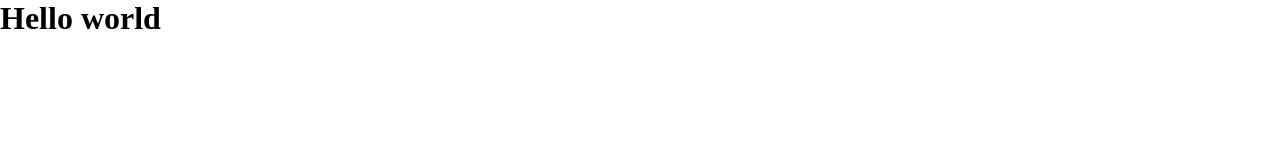
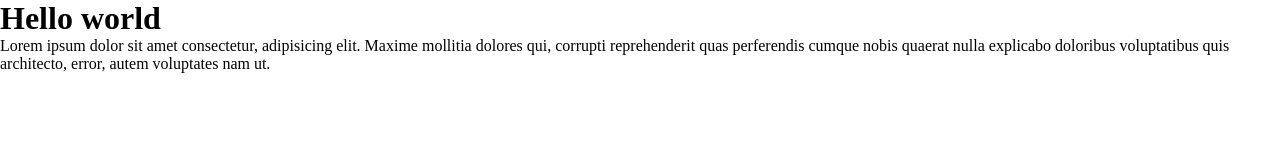
Before and after one commit to alex2532152/test_lesson, a plain HTML site: page index.html in a window 1280 px wide. Drawn offline with Linux system fonts and the light colour scheme.

Commit message:
last commit

```diff
--- a/index.html
+++ b/index.html
@@ -9,5 +9,6 @@
 </head>
 <body>
     <h1>Hello world</h1>
+    <p>Lorem ipsum dolor sit amet consectetur, adipisicing elit. Maxime mollitia dolores qui, corrupti reprehenderit quas perferendis cumque nobis quaerat nulla explicabo doloribus voluptatibus quis architecto, error, autem voluptates nam ut.</p>
 </body>
 </html>
```
